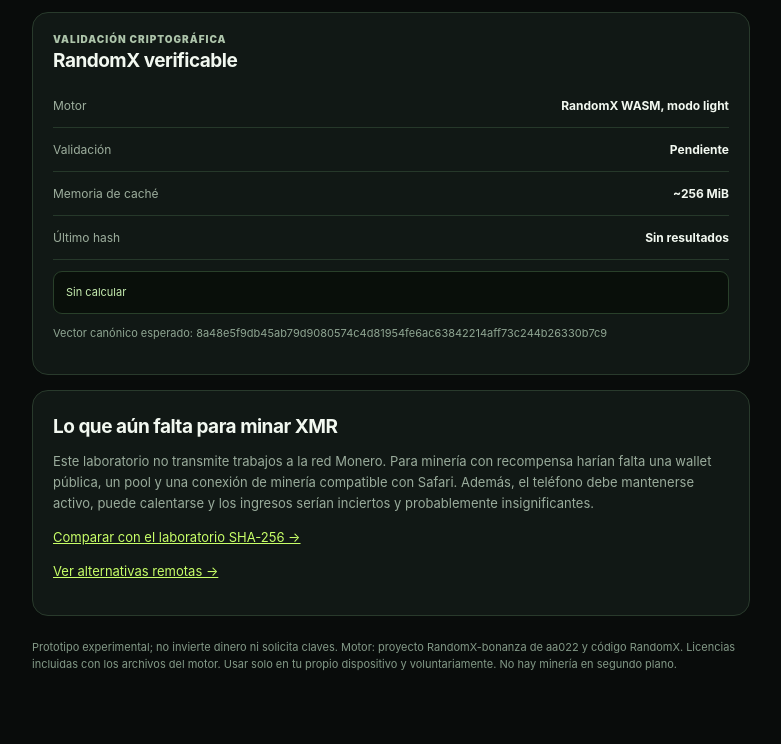
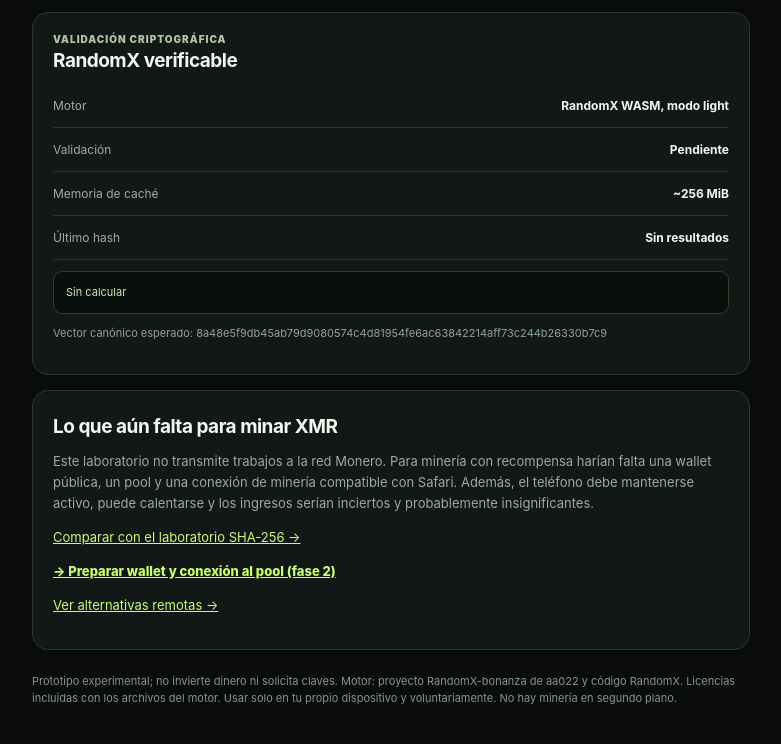
Before and after one commit to bryanstl1/bryanstl1.github.io, a plain HTML site: page node-miner/randomx.html in a window 1280 px wide. Shown: the part 1151-1895 px from the top of the page, without its empty margins (249-1030 px from the left). Drawn offline with Linux system fonts and the light colour scheme.

Commit message:
Link RandomX lab to Monero wallet and pool setup page

```diff
--- a/node-miner/randomx.html
+++ b/node-miner/randomx.html
@@ -21,7 +21,7 @@
 <section class="panel"><div class="label">VALIDACIÓN CRIPTOGRÁFICA</div><h2>RandomX verificable</h2>
 <div class="data"><span>Motor</span><strong>RandomX WASM, modo light</strong></div><div class="data"><span>Validación</span><strong id="verified">Pendiente</strong></div><div class="data"><span>Memoria de caché</span><strong>~256 MiB</strong></div><div class="data"><span>Último hash</span><strong id="hash-label">Sin resultados</strong></div><p id="hash" class="hash">Sin calcular</p><p class="muted">Vector canónico esperado: 8a48e5f9db45ab79d9080574c4d81954fe6ac63842214aff73c244b26330b7c9</p>
 </section>
-<section class="panel"><h2>Lo que aún falta para minar XMR</h2><p>Este laboratorio no transmite trabajos a la red Monero. Para minería con recompensa harían falta una wallet pública, un pool y una conexión de minería compatible con Safari. Además, el teléfono debe mantenerse activo, puede calentarse y los ingresos serían inciertos y probablemente insignificantes.</p><p><a href="./laboratorio.html">Comparar con el laboratorio SHA-256 →</a></p><p><a href="./servicios.html">Ver alternativas remotas →</a></p></section>
+<section class="panel"><h2>Lo que aún falta para minar XMR</h2><p>Este laboratorio no transmite trabajos a la red Monero. Para minería con recompensa harían falta una wallet pública, un pool y una conexión de minería compatible con Safari. Además, el teléfono debe mantenerse activo, puede calentarse y los ingresos serían inciertos y probablemente insignificantes.</p><p><a href="./laboratorio.html">Comparar con el laboratorio SHA-256 →</a></p><p><a href="./conexion.html" style="font-weight:800">→ Preparar wallet y conexión al pool (fase 2)</a></p><p><a href="./servicios.html">Ver alternativas remotas →</a></p></section>
 <footer>Prototipo experimental; no invierte dinero ni solicita claves. Motor: proyecto RandomX-bonanza de aa022 y código RandomX. Licencias incluidas con los archivos del motor. Usar solo en tu propio dispositivo y voluntariamente. No hay minería en segundo plano.</footer>
 </main><script>
 'use strict';
```
